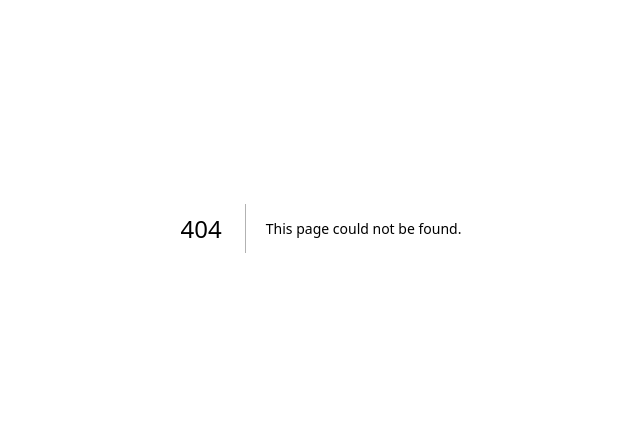
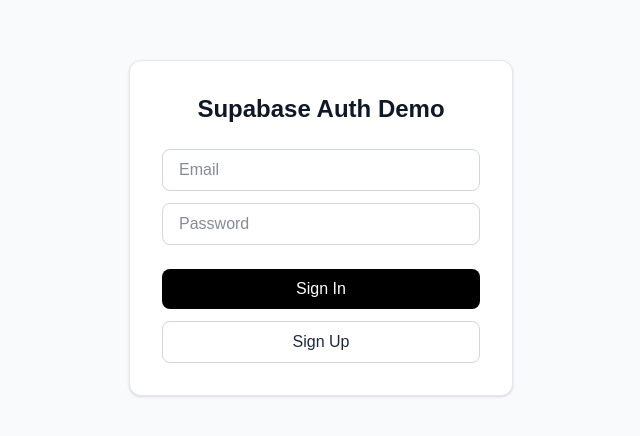
Before and after one commit to Lenguist/basic-auth, a Next.js app: page /auth in a window 1280 px wide. Before the commit this address had no page. Shown: the part 172-608 px from the top of the page, without its empty margins (319-959 px from the left). Built offline with nearby package versions, Linux system fonts and the light colour scheme; no server answers.

Commit message:
Initial Next.js + Supabase auth setup

```diff
--- /dev/null
+++ b/app/auth/page.tsx
@@ -0,0 +1,79 @@
+'use client'
+
+import { useState } from 'react'
+import { supabase } from '@/lib/supabaseClient'
+
+export default function AuthPage() {
+  const [email, setEmail] = useState('')
+  const [password, setPassword] = useState('')
+  const [loading, setLoading] = useState(false)
+  const [message, setMessage] = useState('')
+
+  async function handleLogin() {
+    setLoading(true)
+    setMessage('')
+    const { error } = await supabase.auth.signInWithPassword({ email, password })
+    if (error) setMessage(error.message)
+    else setMessage('✅ Logged in successfully!')
+    setLoading(false)
+  }
+
+  async function handleSignup() {
+    setLoading(true)
+    setMessage('')
+    const { error } = await supabase.auth.signUp({ email, password })
+    if (error) setMessage(error.message)
+    else setMessage('✅ Signup successful! Check your email for verification.')
+    setLoading(false)
+  }
+
+  return (
+    <div className="flex min-h-screen items-center justify-center bg-gray-50 dark:bg-zinc-900">
+      <div className="w-full max-w-sm rounded-xl border border-gray-200 bg-white p-8 shadow-sm dark:border-zinc-800 dark:bg-zinc-950">
+        <h2 className="mb-6 text-center text-2xl font-semibold text-gray-900 dark:text-white">
+          Supabase Auth Demo
+        </h2>
+
+        <input
+          type="email"
+          placeholder="Email"
+          value={email}
+          onChange={(e) => setEmail(e.target.value)}
+          className="mb-3 w-full rounded-lg border border-gray-300 px-4 py-2 text-gray-900 focus:border-black focus:outline-none dark:border-gray-700 dark:bg-zinc-800 dark:text-white"
+        />
+
+        <input
+          type="password"
+          placeholder="Password"
+          value={password}
+          onChange={(e) => setPassword(e.target.value)}
+          className="mb-6 w-full rounded-lg border border-gray-300 px-4 py-2 text-gray-900 focus:border-black focus:outline-none dark:border-gray-700 dark:bg-zinc-800 dark:text-white"
+        />
+
+        <div className="flex flex-col gap-3">
+          <button
+            onClick={handleLogin}
+            disabled={loading}
+            className="rounded-lg bg-black px-4 py-2 text-white transition hover:bg-gray-800 disabled:opacity-50 dark:bg-white dark:text-black dark:hover:bg-gray-200"
+          >
+            {loading ? 'Loading...' : 'Sign In'}
+          </button>
+
+          <button
+            onClick={handleSignup}
+            disabled={loading}
+            className="rounded-lg border border-gray-300 px-4 py-2 text-gray-800 transition hover:bg-gray-100 disabled:opacity-50 dark:border-gray-700 dark:text-white dark:hover:bg-zinc-800"
+          >
+            Sign Up
+          </button>
+        </div>
+
+        {message && (
+          <p className="mt-4 text-center text-sm text-gray-600 dark:text-gray-400">
+            {message}
+          </p>
+        )}
+      </div>
+    </div>
+  )
+}
--- a/app/page.tsx
+++ b/app/page.tsx
@@ -1,63 +1,22 @@
-import Image from "next/image";
-
 export default function Home() {
   return (
-    <div className="flex min-h-screen items-center justify-center bg-zinc-50 font-sans dark:bg-black">
-      <main className="flex min-h-screen w-full max-w-3xl flex-col items-center justify-between py-32 px-16 bg-white dark:bg-black sm:items-start">
-        <Image
-          className="dark:invert"
-          src="/next.svg"
-          alt="Next.js logo"
-          width={100}
-          height={20}
-          priority
-        />
-        <div className="flex flex-col items-center gap-6 text-center sm:items-start sm:text-left">
-          <h1 className="max-w-xs text-3xl font-semibold leading-10 tracking-tight text-black dark:text-zinc-50">
-            To get started, edit the page.tsx file.
-          </h1>
-          <p className="max-w-md text-lg leading-8 text-zinc-600 dark:text-zinc-400">
-            Looking for a starting point or more instructions? Head over to{" "}
-            <a
-              href="https://vercel.com/templates?framework=next.js&utm_source=create-next-app&utm_medium=appdir-template-tw&utm_campaign=create-next-app"
-              className="font-medium text-zinc-950 dark:text-zinc-50"
-            >
-              Templates
-            </a>{" "}
-            or the{" "}
-            <a
-              href="https://nextjs.org/learn?utm_source=create-next-app&utm_medium=appdir-template-tw&utm_campaign=create-next-app"
-              className="font-medium text-zinc-950 dark:text-zinc-50"
-            >
-              Learning
-            </a>{" "}
-            center.
-          </p>
-        </div>
-        <div className="flex flex-col gap-4 text-base font-medium sm:flex-row">
-          <a
-            className="flex h-12 w-full items-center justify-center gap-2 rounded-full bg-foreground px-5 text-background transition-colors hover:bg-[#383838] dark:hover:bg-[#ccc] md:w-[158px]"
-            href="https://vercel.com/new?utm_source=create-next-app&utm_medium=appdir-template-tw&utm_campaign=create-next-app"
-            target="_blank"
-            rel="noopener noreferrer"
-          >
-            <Image
-              className="dark:invert"
-              src="/vercel.svg"
-              alt="Vercel logomark"
-              width={16}
-              height={16}
-            />
-            Deploy Now
-          </a>
-          <a
-            className="flex h-12 w-full items-center justify-center rounded-full border border-solid border-black/[.08] px-5 transition-colors hover:border-transparent hover:bg-black/[.04] dark:border-white/[.145] dark:hover:bg-[#1a1a1a] md:w-[158px]"
-            href="https://nextjs.org/docs?utm_source=create-next-app&utm_medium=appdir-template-tw&utm_campaign=create-next-app"
-            target="_blank"
-            rel="noopener noreferrer"
-          >
-            Documentation
-          </a>
+    <div className="flex min-h-screen items-center justify-center bg-gray-50 dark:bg-zinc-900">
+      <main className="flex flex-col items-center justify-center rounded-xl border border-gray-200 bg-white p-12 shadow-sm dark:border-zinc-800 dark:bg-zinc-950">
+        <h1 className="mb-4 text-4xl font-semibold text-gray-900 dark:text-white">
+          Basic Auth Demo
+        </h1>
+        <p className="mb-8 max-w-md text-center text-gray-600 dark:text-gray-400">
+          Welcome! This is a minimal Next.js + Tailwind setup.
+          Soon you’ll add authentication (Supabase, NextAuth, or custom).
+        </p>
+
+        <div className="flex flex-col gap-4 sm:flex-row">
+          <button className="rounded-lg bg-black px-6 py-3 text-white transition hover:bg-gray-800 dark:bg-white dark:text-black dark:hover:bg-gray-200">
+            Sign In
+          </button>
+          <button className="rounded-lg border border-gray-300 px-6 py-3 text-gray-800 transition hover:bg-gray-100 dark:border-gray-600 dark:text-white dark:hover:bg-zinc-800">
+            Sign Up
+          </button>
         </div>
       </main>
     </div>
--- /dev/null
+++ b/lib/supabaseClient.ts
@@ -0,0 +1,6 @@
+import { createClient } from '@supabase/supabase-js'
+
+const supabaseUrl = process.env.NEXT_PUBLIC_SUPABASE_URL!
+const supabaseAnonKey = process.env.NEXT_PUBLIC_SUPABASE_ANON_KEY!
+
+export const supabase = createClient(supabaseUrl, supabaseAnonKey)
```
Also changed, not shown: package.json (+7 -6 lines), 1 other file (tests, documents, lock files or other folders).
